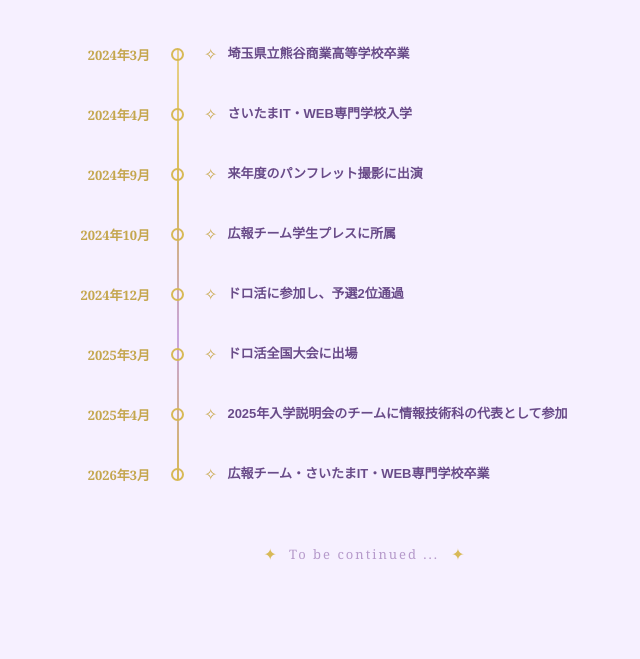
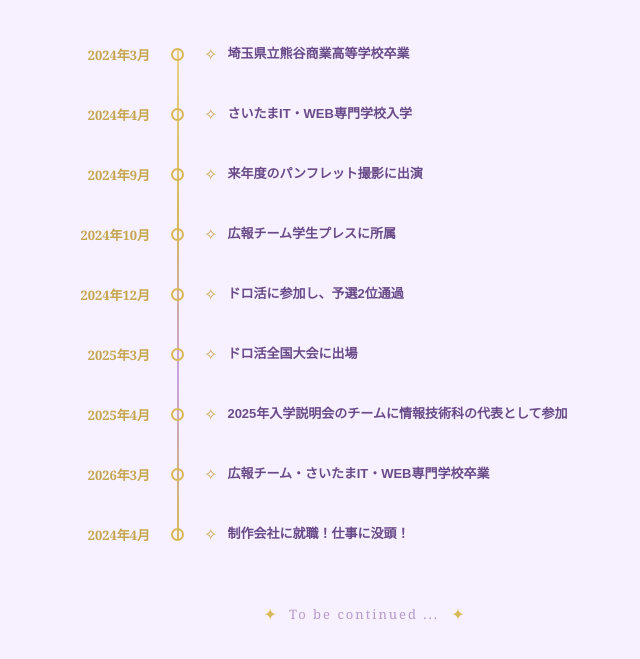
Before and after one commit to 3inlroo/My-History, a plain HTML site: page index.html in a window 1280 px wide. Shown: the part 159-818 px from the top of the page, without its empty margins (276-916 px from the left). Drawn offline with Linux system fonts and the light colour scheme.

Commit message:
Update index.html

```diff
--- a/index.html
+++ b/index.html
@@ -92,6 +92,15 @@
         </div>
       </div>
 
+     <div class="history-item">
+       <div class="history-date">2024年4月</div>
+        <div class="timeline-marker"></div>
+        <div class="history-content">
+          <span class="history-icon">✧</span>
+          <h2>制作会社に就職！仕事に没頭！</h2>
+        </div>
+      </div>
+
     </div>
 
     <div class="history-footer">
```
